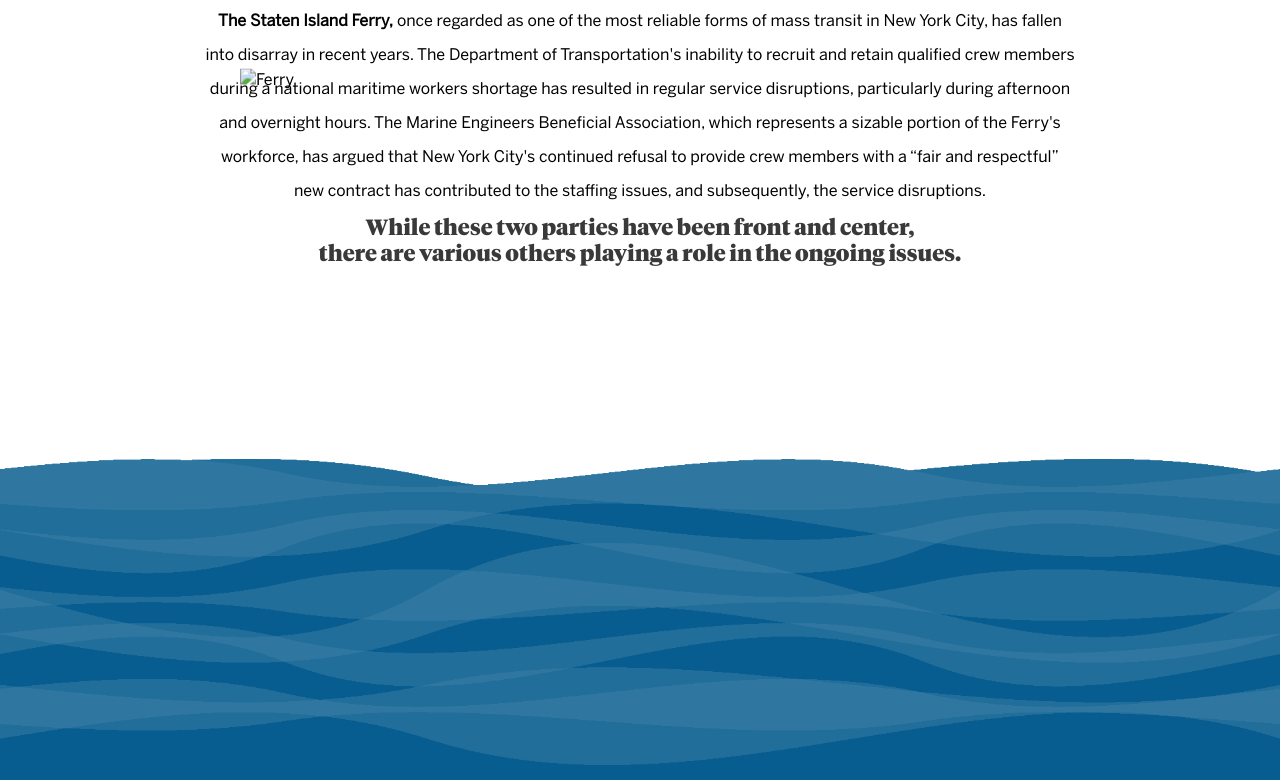
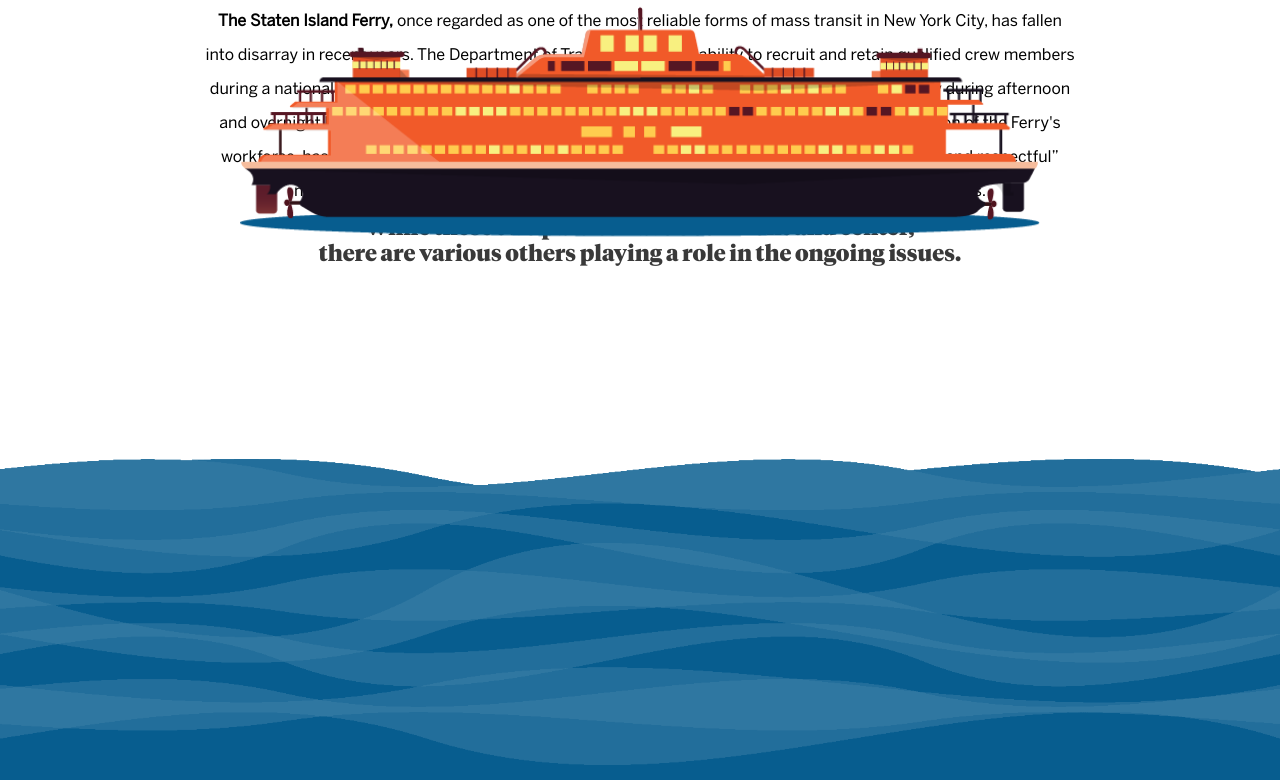
Before and after one commit to SeanMcKeownYoung/SI_ferryGraphic, a plain HTML site: page index.html in a window 1280 px wide. Shown: the part 320-1100 px from the top of the page. Drawn offline with nearby package versions, Linux system fonts and the light colour scheme; files whose address does not match are found by name.

Commit message:
Update index.html

```diff
--- a/index.html
+++ b/index.html
@@ -52,7 +52,7 @@
 
 <div class="box">
     <div class="imgwrap">
-        <img src=".images/FERRY.png" alt="Ferry">
+        <img src="SI_ferryGraphic/images/FERRY.png" alt="Ferry">
     </div>
 </div>
 
```
